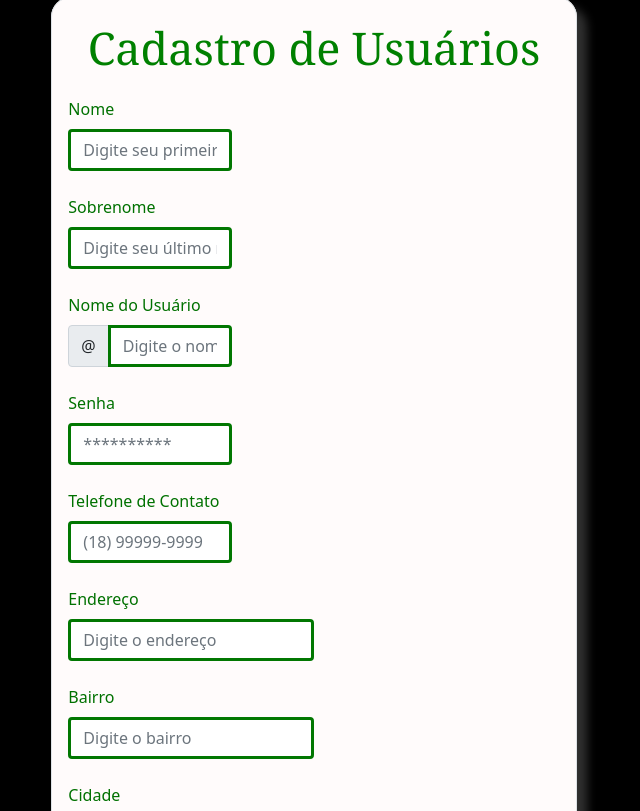
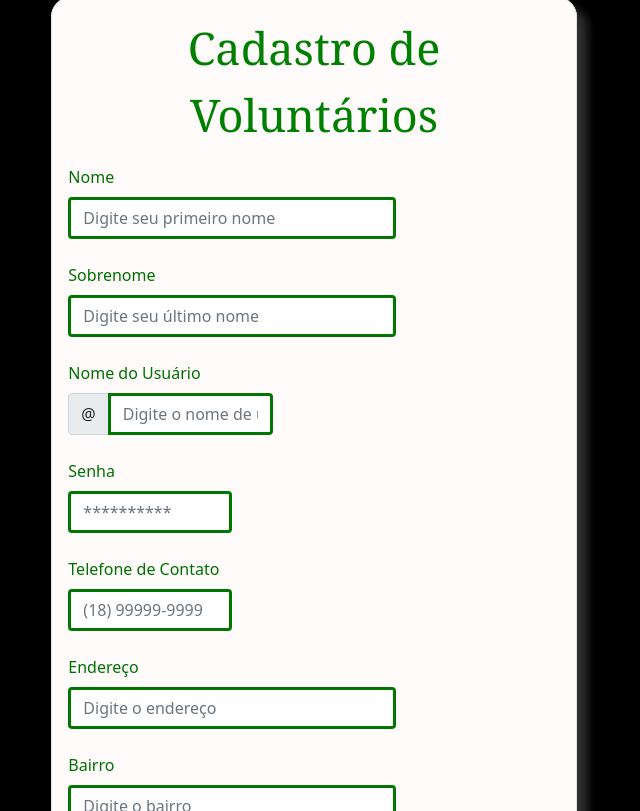
Before and after one commit to acvelasco/ProjetoPPIM4AVAtividade, a website: page paginas/cadastrarUsuarios.html in a window 1280 px wide. Shown: the part 289-1100 px from the top of the page, without its empty margins (326-966 px from the left). Drawn offline with nearby package versions, Linux system fonts and the light colour scheme.

Commit message:
feats: estilização

```diff
--- a/paginas/cadastrarUsuarios.html
+++ b/paginas/cadastrarUsuarios.html
@@ -14,18 +14,18 @@
       <img src="abpa.png" alt="Logotipo da ONG abpa" class="container col-40">
         <form action='/cadastrarUsuarios' method="POST"  class="row g-3 needs-validation" novalidate>
             <fieldset class="border p-3" style="background-color: rgb(255, 251, 251); border-radius: 20px; box-shadow: 10px 10px 10px rgb(48, 48, 48);" >
-                <legend class="mb-3" style="text-align: center; font-size: 45px; font-family:Georgia, 'Times New Roman', Times, serif;color: green">Cadastro de Usuários</legend>
-            <div class="col-md-4">
+                <legend class="mb-3" style="text-align: center; font-size: 45px; font-family:Georgia, 'Times New Roman', Times, serif;color: green">Cadastro de Voluntários</legend>
+            <div class="col-md-8">
               <label for="nome" class="form-label">Nome</label>
               <input type="text" class="form-control" size="500" placeholder="Digite seu primeiro nome" style="border: 3px solid rgb(1, 119, 1);" id="nome" name="nome">
             </div>
             <br>
-            <div class="col-md-4">
+            <div class="col-md-8">
               <label for="sobrenome" class="form-label">Sobrenome</label>
               <input type="text" class="form-control" placeholder="Digite seu último nome" style="border: 3px solid rgb(1, 119, 1);" id="sobrenome" name="sobrenome">
             </div>
             <br>
-            <div class="col-md-4">
+            <div class="col-md-5">
               <label for="nomeusuario" class="form-label">Nome do Usuário</label>
               <div class="input-group">
                 <span class="input-group-text" id="inputGroupPrepend2">@</span>
@@ -43,17 +43,17 @@
               <input type="tel" class="form-control" style="border: 3px solid rgb(1, 119, 1);" id="telefone" name="telefone" title="1899999-9999" placeholder="(18) 99999-9999">
             </div>
             <br>
-            <div class="col-md-6">
+            <div class="col-md-8">
               <label for="endereço" class="form-label">Endereço</label>
               <input type="text" class="form-control" placeholder="Digite o endereço" style="border: 3px solid rgb(1, 119, 1);" id="endereco" name="endereco">
             </div>
             <br>
-            <div class="col-md-6">
+            <div class="col-md-8">
               <label for="endereço" class="form-label">Bairro</label>
               <input type="text" class="form-control" placeholder="Digite o bairro" style="border: 3px solid rgb(1, 119, 1);" id="bairro" name="bairro">
             </div>
             <br>
-            <div class="col-md-6">
+            <div class="col-md-8">
               <label for="cidade" class="form-label">Cidade</label>
               <input type="text" class="form-control" placeholder="Digite a cidade" style="border: 3px solid rgb(1, 119, 1);" id="cidade" name="cidade">
             </div>
```
